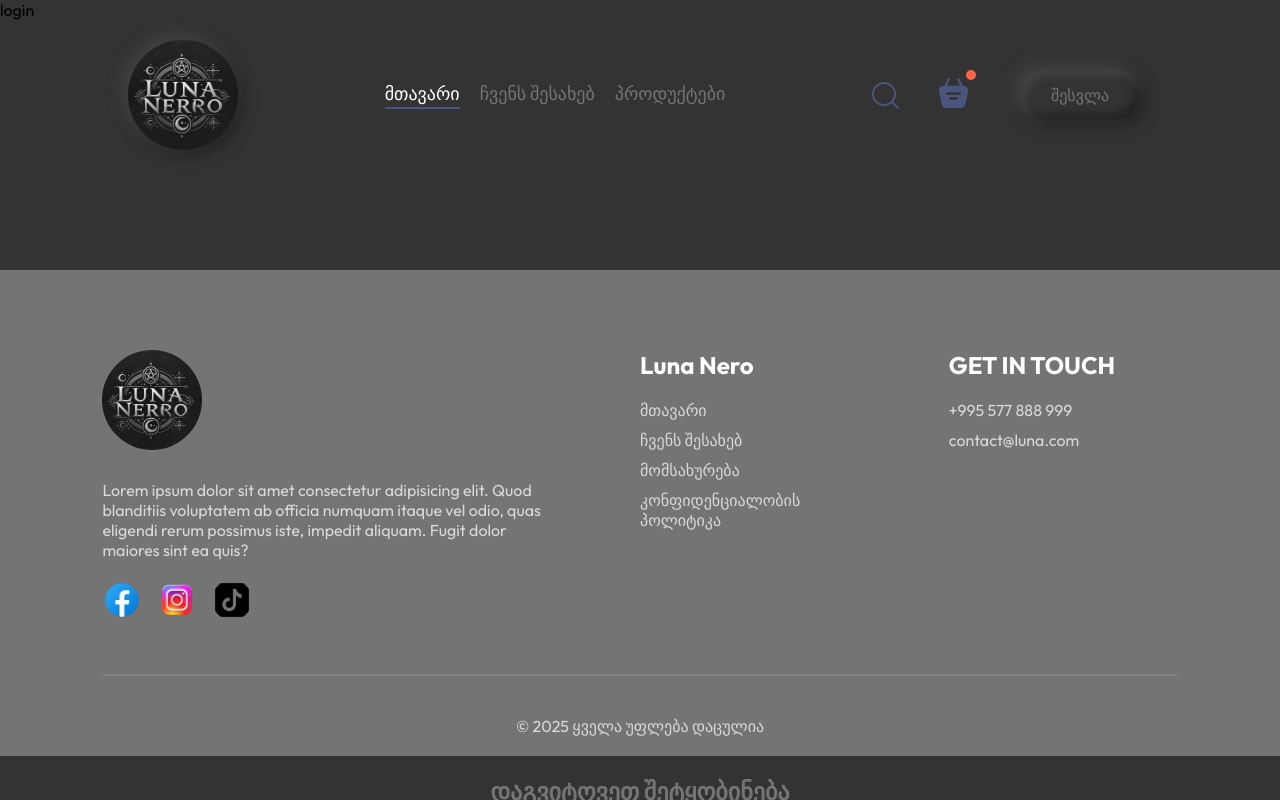
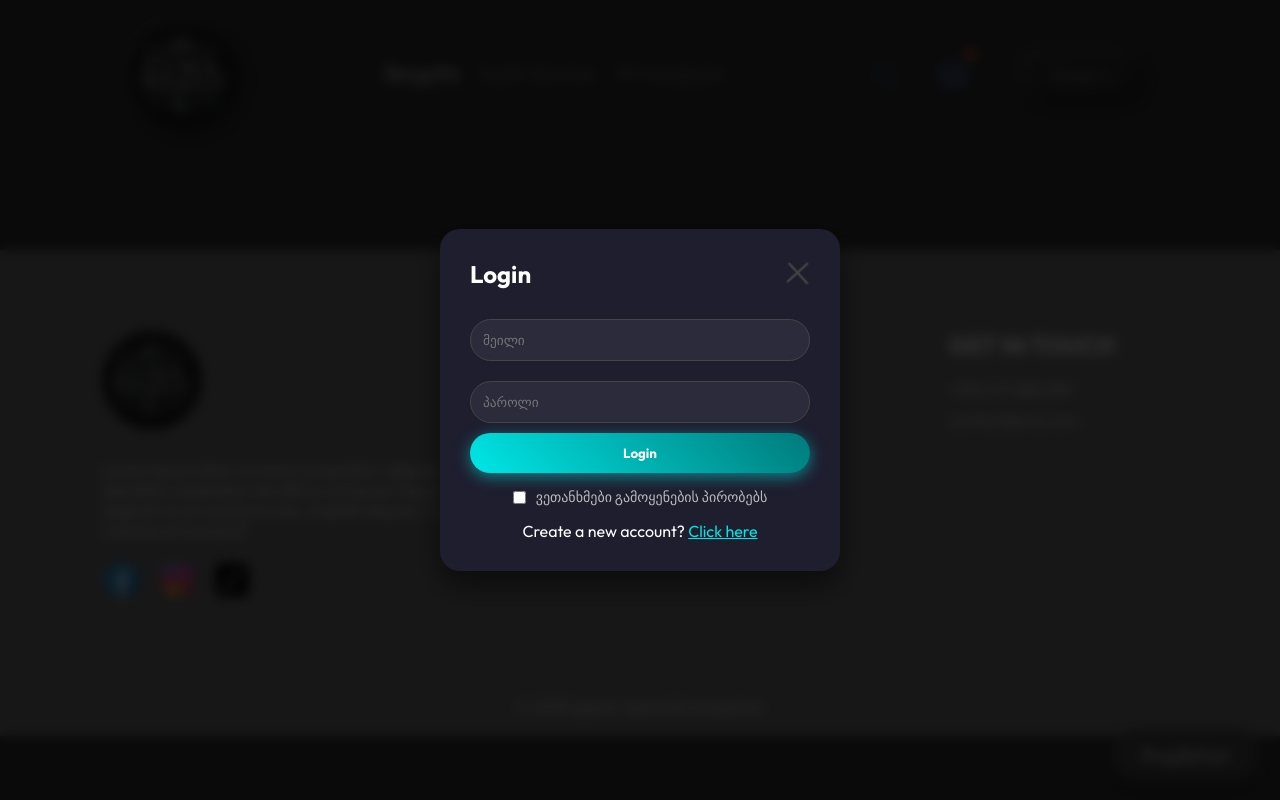
Before and after one commit to imedula/luna-nero, a React (Vite) app in the folder frontend/: page /luna-nero/order in a window 1280 px wide. Both pictures are taken after a click on the button "შესვლა". Shown: the top 800 px of the page. Built offline with nearby package versions, Linux system fonts and the light colour scheme.

Commit message:
update forms

```diff
--- /dev/null
+++ b/frontend/src/App.css
@@ -0,0 +1,25 @@
+.contact-btn {
+    position: fixed;
+    bottom: 20px;
+    right: 20px;
+    background-color: #4a4a4a;
+    color: white;
+    border: none;
+    padding: 15px 30px;
+    border-radius: 50px;
+    cursor: pointer;
+    font-size: 16px;
+    box-shadow: 0 5px 15px rgba(0, 0, 0, 0.2);
+    transition: all 0.3s ease;
+  }
+
+  .contact-btn:hover {
+    background-color: #676767;
+    box-shadow: 0 8px 20px rgba(0, 0, 0, 0.3);
+    transform: translateY(-3px);
+  }
+
+  .contact-btn:active {
+    transform: translateY(1px);
+    box-shadow: 0 3px 10px rgba(0, 0, 0, 0.2);
+  }
--- a/frontend/src/App.jsx
+++ b/frontend/src/App.jsx
@@ -1,4 +1,5 @@
 import React, { useState } from 'react'
+import './App.css'
 import Navbar from './components/Navbar/Navbar'
 import { Route, Routes } from 'react-router-dom'
 import Home from './pages/Home/Home'
@@ -12,9 +13,11 @@ const App = () => {
 
   const [showLogin,setShowLogin] = useState(false)
 
+  const [showContact, setShowContact] = useState(false)
+
   return (
     <>
-    {showLogin?<LoginPopup/>:<></>}
+    {showLogin?<LoginPopup setShowLogin={setShowLogin}/>:<></>}
       <div className='app'>
         <Navbar setShowLogin={setShowLogin} />
         <Routes>
@@ -24,7 +27,8 @@ const App = () => {
         </Routes>
       </div>
       <Footer />
-      <ContactForm />
+      <button className="contact-btn" onClick={() => setShowContact(true)}>მოგვწერეთ</button>
+    {showContact && <ContactForm setShowContact={setShowContact} />}
     </>
   )
 }
--- a/frontend/src/components/ContactFrom/ContactForm.css
+++ b/frontend/src/components/ContactFrom/ContactForm.css
@@ -1,39 +1,115 @@
-.contact-form {
-    max-width: 100%;
-    margin: 0 auto;
-    padding: 20px;
-    /* border-radius: 10px; */
-    background-color: var(--color-background--);
-    box-shadow: 0 4px 8px rgba(0, 0, 0, 0.1);
+/* Overlay Background */
+.contact-form-overlay {
+  position: fixed;
+  top: 0;
+  left: 0;
+  width: 100vw;
+  height: 100vh;
+  background: rgba(0, 0, 0, 0.8);
   display: flex;
-    flex-direction: column;
-    gap: 15px;
+  justify-content: center;
+  align-items: center;
+  z-index: 1000;
+  backdrop-filter: blur(6px);
+  animation: fadeIn 0.5s ease;
 }
 
-  .contact-form h2 {
+/* Form Container */
+.contact-form-container {
+  background: #1e1e2f;
+  border-radius: 20px;
+  box-shadow: 0 15px 30px rgba(0, 0, 0, 0.5);
+  padding: 30px;
+  width: 90%;
+  max-width: 500px;
+  animation: scaleUp 0.4s ease;
   text-align: center;
-    color: var(--color-text);
+  color: #fff;
 }
 
-  .contact-form input,
-  .contact-form textarea {
-    width: 100%;
-    padding: 10px;
-    border-radius: 5px;
-    border: 1px solid #ccc;
-    outline: none;
+/* Title Section */
+.contact-form-title {
+  display: flex;
+  justify-content: space-between;
+  align-items: center;
+  margin-bottom: 20px;
 }
 
-  .contact-form button {
-    padding: 10px;
-    border: none;
-    border-radius: 5px;
-    background-color: tomato;
-    color: white;
-    cursor: pointer;
-    transition: background-color 0.3s;
+.contact-form-title h2 {
+  color: #fff;
 }
 
-  .contact-form button:hover {
-    background-color: darkred;
+.contact-form-title img {
+  cursor: pointer;
+  width: 24px;
+  height: 24px;
+  transition: transform 0.3s;
 }
+
+.contact-form-title img:hover {
+  transform: rotate(90deg);
+}
+
+/* Input Styles */
+.contact-form-container input,
+.contact-form-container textarea {
+  width: 100%;
+  padding: 12px;
+  margin: 10px 0;
+  background: #2b2b3c;
+  border: 1px solid #444;
+  border-radius: 20px;
+  outline: none;
+  color: #fff;
+  transition: all 0.3s;
+  resize: none;
+}
+
+.contact-form-container input:focus,
+.contact-form-container textarea:focus {
+  border-color: #00e6e6;
+  box-shadow: 0 0 8px rgba(0, 230, 230, 0.4);
+}
+
+/* Textarea Styling */
+.contact-form-container textarea {
+  height: 120px;
+}
+
+/* Button Styles */
+.contact-form-button {
+  width: 100%;
+  padding: 12px;
+  background: linear-gradient(45deg, #00e6e6, #007a7a);
+  color: white;
+  border: none;
+  border-radius: 50px;
+  cursor: pointer;
+  transition: transform 0.3s, box-shadow 0.3s;
+  font-weight: bold;
+  box-shadow: 0 4px 15px rgba(0, 230, 230, 0.5);
+}
+
+.contact-form-button:hover {
+  transform: translateY(-3px);
+  box-shadow: 0 8px 20px rgba(0, 230, 230, 0.8);
+}
+
+/* Animations */
+@keyframes fadeIn {
+  from {
+    opacity: 0;
+  }
+  to {
+    opacity: 1;
+  }
+}
+
+@keyframes scaleUp {
+  from {
+    transform: scale(0.7);
+  }
+  to {
+    transform: scale(1);
+  }
+}
--- a/frontend/src/components/ContactFrom/ContactForm.jsx
+++ b/frontend/src/components/ContactFrom/ContactForm.jsx
@@ -1,33 +1,36 @@
-import React, { useState } from 'react';
-import './ContactForm.css';
+import React, { useState } from 'react'
+import './ContactForm.css'
+import { assets } from '../../assets/assets'
 
-const ContactForm = () => {
+const ContactForm = ({ setShowContact }) => {
   const [formData, setFormData] = useState({
     name: '',
     email: '',
     message: ''
-  });
+  })
 
   const handleChange = (e) => {
-    const { name, value } = e.target;
-    setFormData({ ...formData, [name]: value });
-  };
+    setFormData({ ...formData, [e.target.name]: e.target.value })
+  }
 
   const handleSubmit = (e) => {
-    e.preventDefault();
-    console.log('Form submitted:', formData);
-    // Here you can add logic to send the form data to an API or email service
-    alert('Message sent!');
-    setFormData({ name: '', email: '', message: '' });
-  };
+    e.preventDefault()
+    console.log(formData)
+    // Add form submission logic here
+  }
 
   return (
-    <form className="contact-form" onSubmit={handleSubmit}>
-      <h2>დაგვიტოვეთ შეტყობინება</h2>
+    <div className='contact-form-overlay'>
+      <div className='contact-form-container'>
+        <div className="contact-form-title">
+          <h2>Contact Us</h2>
+          <img onClick={() => setShowContact(false)} src={assets.cross_icon} alt="Close" />
+        </div>
+        <form onSubmit={handleSubmit}>
           <input
             type="text"
             name="name"
-        placeholder="Your Name"
+            placeholder="სახელი"
             value={formData.name}
             onChange={handleChange}
             required
@@ -35,21 +38,23 @@ const ContactForm = () => {
           <input
             type="email"
             name="email"
-        placeholder="Your Email"
+            placeholder="მეილი"
             value={formData.email}
             onChange={handleChange}
             required
           />
           <textarea
             name="message"
-        placeholder="Your Message"
+            placeholder="თქვენი შეტყობინება"
             value={formData.message}
             onChange={handleChange}
             required
-      />
-      <button type="submit">Send Message</button>
+          ></textarea>
+          <button type="submit" className="contact-form-button">Send Message</button>
         </form>
-  );
-};
+      </div>
+    </div>
+  )
+}
 
-export default ContactForm;
+export default ContactForm
--- a/frontend/src/components/Footer/Footer.jsx
+++ b/frontend/src/components/Footer/Footer.jsx
@@ -1,8 +1,6 @@
 import React from 'react'
 import './Footer.css'
 import { assets } from '../../assets/assets'
-import 'boxicons'
-
 
 const Footer = () => {
   return (
@@ -40,6 +38,10 @@ const Footer = () => {
             </ul>
         </div>
       </div>
+      {/* <button className="contact-button" onClick={() => setShowContact(true)}>
+        Open Contact Form
+      </button>
+      {showContact && <ContactForm setShowContact={setShowContact} />} */}
       <hr/>
       <p className="footer-copyright">© 2025 ყველა უფლება დაცულია</p>
     </div>
--- a/frontend/src/components/ItemDisplay/ItemDisplay.css
+++ b/frontend/src/components/ItemDisplay/ItemDisplay.css
@@ -18,5 +18,6 @@
     object-fit: cover;  /* Ensures the image maintains aspect ratio */
 }
 
+
 /*1:19*/
 /* https://www.youtube.com/watch?v=DBMPXJJfQEA&t=4543s */
--- a/frontend/src/components/LoginPopup/LoginPopup.css
+++ b/frontend/src/components/LoginPopup/LoginPopup.css
@@ -0,0 +1,136 @@
+/* Overlay Background */
+.login-popup-overlay {
+    position: fixed;
+    top: 0;
+    left: 0;
+    width: 100vw;
+    height: 100vh;
+    background: rgba(0, 0, 0, 0.8);
+    display: flex;
+    justify-content: center;
+    align-items: center;
+    z-index: 1000;
+    backdrop-filter: blur(6px);
+    animation: fadeIn 0.5s ease;
+  }
+
+  /* Popup Container */
+  .login-popup {
+    background: #1e1e2f;
+    border-radius: 20px;
+    box-shadow: 0 15px 30px rgba(0, 0, 0, 0.5);
+    padding: 30px;
+    width: 90%;
+    max-width: 400px;
+    animation: scaleUp 0.4s ease;
+    text-align: center;
+    color: #fff;
+  }
+
+  /* Title Section */
+  .login-popup-title {
+    display: flex;
+    justify-content: space-between;
+    align-items: center;
+    margin-bottom: 20px;
+  }
+
+  .login-popup-title h2 {
+    color: #fff;
+  }
+
+  .login-popup-title img {
+    cursor: pointer;
+    width: 24px;
+    height: 24px;
+    transition: transform 0.3s;
+  }
+
+  .login-popup-title img:hover {
+    transform: rotate(90deg);
+  }
+
+  /* Input Styles */
+  .login-popup-inputs input {
+    width: 100%;
+    padding: 12px;
+    margin: 10px 0;
+    background: #2b2b3c;
+    border: 1px solid #444;
+    border-radius: 50px;
+    outline: none;
+    color: #fff;
+    transition: all 0.3s;
+  }
+
+  .login-popup-inputs input:focus {
+    border-color: #00e6e6;
+    box-shadow: 0 0 8px rgba(0, 230, 230, 0.4);
+  }
+
+  /* Button Styles */
+  .login-popup-button {
+    width: 100%;
+    padding: 12px;
+    background: linear-gradient(45deg, #00e6e6, #007a7a);
+    color: white;
+    border: none;
+    border-radius: 50px;
+    cursor: pointer;
+    transition: transform 0.3s, box-shadow 0.3s;
+    font-weight: bold;
+    box-shadow: 0 4px 15px rgba(0, 230, 230, 0.5);
+  }
+
+  .login-popup-button:hover {
+    transform: translateY(-3px);
+    box-shadow: 0 8px 20px rgba(0, 230, 230, 0.8);
+  }
+
+  /* Checkbox and Condition */
+  .login-popup-condition {
+    display: flex;
+    align-items: center;
+    justify-content: center;
+    margin: 15px 0;
+    font-size: 14px;
+  }
+
+  .login-popup-condition input {
+    margin-right: 10px;
+  }
+
+  .login-popup-condition p {
+    color: #bbb;
+  }
+
+  /* Link Styles */
+  .login-popup span {
+    color: #00e6e6;
+    cursor: pointer;
+    text-decoration: underline;
+    transition: color 0.3s;
+  }
+
+  .login-popup span:hover {
+    color: #007a7a;
+  }
+
+  /* Animations */
+  @keyframes fadeIn {
+    from {
+      opacity: 0;
+    }
+    to {
+      opacity: 1;
+    }
+  }
+
+  @keyframes scaleUp {
+    from {
+      transform: scale(0.7);
+    }
+    to {
+      transform: scale(1);
+    }
+  }
--- a/frontend/src/components/LoginPopup/LoginPopup.jsx
+++ b/frontend/src/components/LoginPopup/LoginPopup.jsx
@@ -1,10 +1,34 @@
-import React from 'react'
+import React, { useState } from 'react'
 import './LoginPopup.css'
+import { assets } from '../../assets/assets'
 
-const LoginPopup = () => {
+const LoginPopup = ({ setShowLogin }) => {
+  const [currState, setCurrState] = useState("Login")
+
   return (
-    <div className='login-popup'>
-      login
+    <div className='login-popup-overlay'>
+      <div className='login-popup'>
+        <div className="login-popup-title">
+          <h2>{currState}</h2>
+          <img onClick={() => setShowLogin(false)} src={assets.cross_icon} alt="Close" />
+        </div>
+        <div className="login-popup-inputs">
+          {currState === "Sign up" && <input type="text" placeholder='სახელი' required />}
+          <input type="email" placeholder='მეილი' required />
+          <input type="password" placeholder='პაროლი' required />
+        </div>
+        <button className="login-popup-button">
+          {currState === "Sign up" ? "Create account" : "Login"}
+        </button>
+        <div className="login-popup-condition">
+          <input type="checkbox" required />
+          <p>ვეთანხმები გამოყენების პირობებს</p>
+        </div>
+        {currState === "Login" ?
+          <p>Create a new account? <span onClick={() => setCurrState("Sign up")}>Click here</span></p> :
+          <p>Already have an account? <span onClick={() => setCurrState("Login")}>Login here</span></p>
+        }
+      </div>
     </div>
   )
 }
```
Also changed, not shown: frontend/src/components/Footer/Footer.css (+29 -0 lines), frontend/src/components/ItemItem/ItemItem.css (+14 -0 lines). Lines whose indentation alone changed are shown as unchanged.
